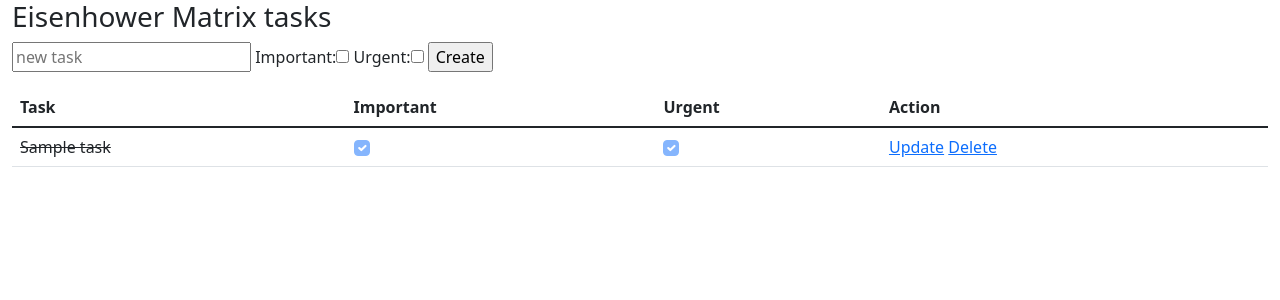
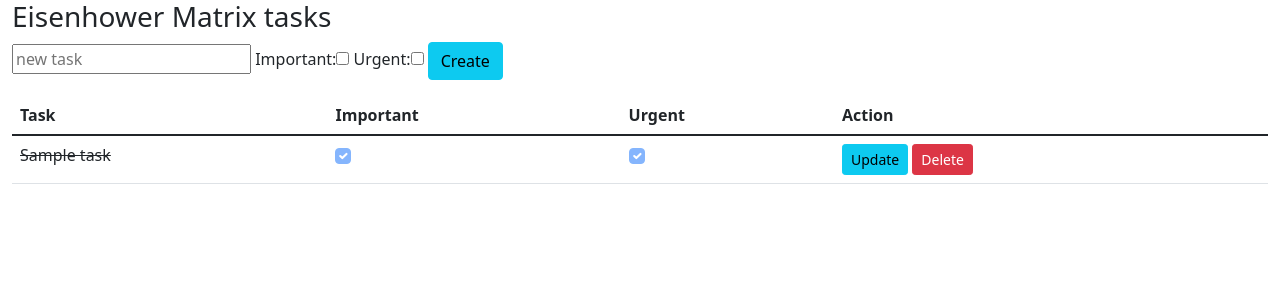
Before and after one commit to greg-latuszek/django_eisenhowermatrix, a Django app: page / in a window 1280 px wide. Shown: the top 300 px of the page. Run offline with Django 4.2, Linux system fonts and the light colour scheme; tables that the repository leaves empty hold one stand-in row (values such as "Sample post").

Commit message:
list template - use bootstrap for buttons styling

```diff
--- a/tasks/templates/tasks/list.html
+++ b/tasks/templates/tasks/list.html
@@ -6,7 +6,7 @@
     <form method="POST" action="/">
         {% csrf_token %}
         {{form.name}} Important:{{form.important}} Urgent:{{form.urgent}}
-        <input type="submit" name="CreateTask" value="Create">
+        <input class="btn btn-info" type="submit" name="CreateTask" value="Create">
     </form>
 
     <table class="table table-hover">
@@ -35,8 +35,8 @@
                     <input class="form-check-input" type="checkbox" {% if task.urgent == True %} checked {% endif %} disabled>
                 </td>
                 <td>
-                    <a href="{% url 'update_task' task.id %}">Update</a>
-                    <a href="{% url 'delete_task' task.id %}">Delete</a>
+                    <a class="btn btn-sm btn-info" href="{% url 'update_task' task.id %}">Update</a>
+                    <a class="btn btn-sm btn-danger" href="{% url 'delete_task' task.id %}">Delete</a>
                 </td>
             </tr>
             {% endfor %}
```
